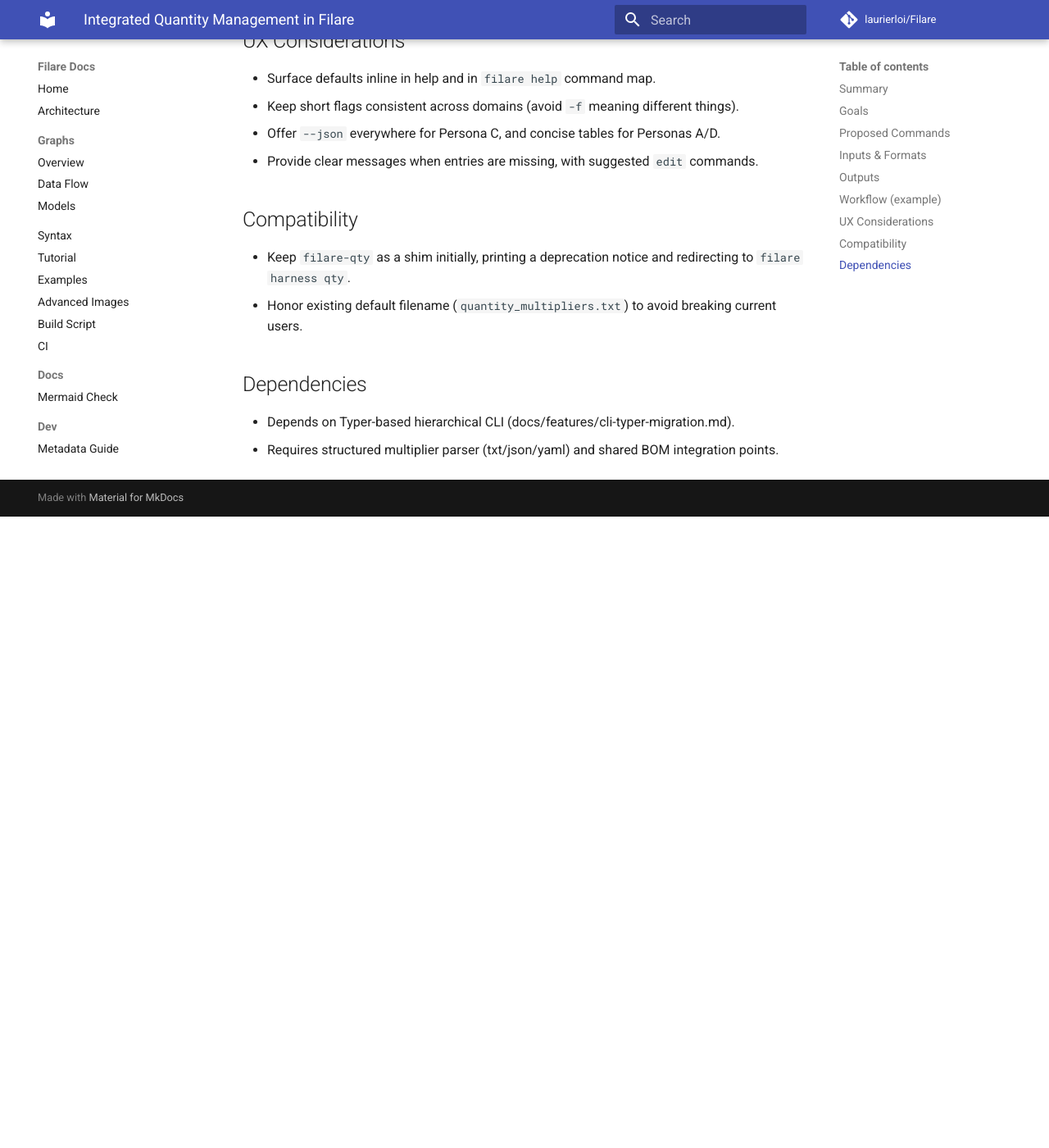
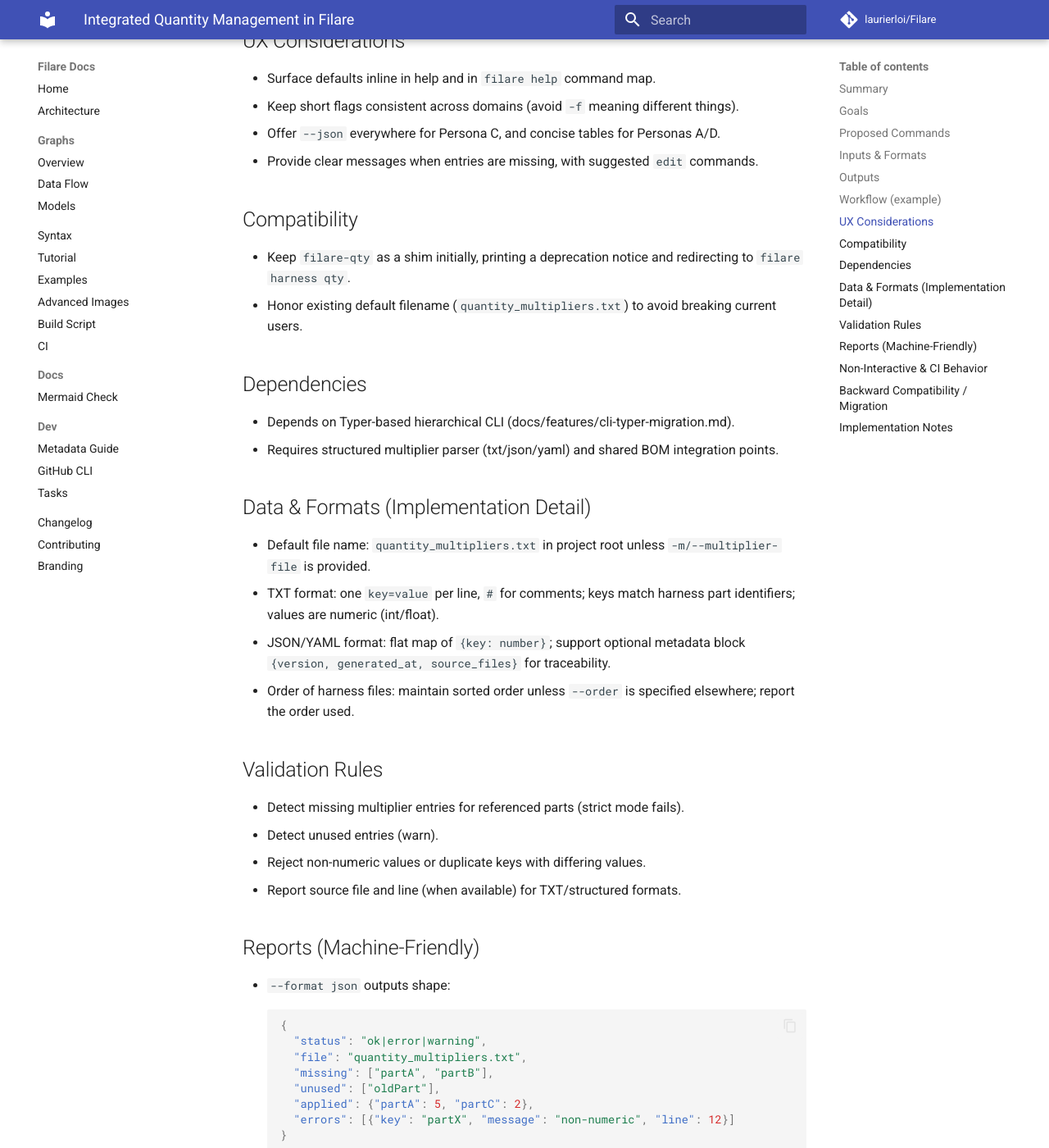
Before and after one commit to laurierloi/filare, an MkDocs documentation site: the page built from docs/features/integrated-quantity-management.md, in a window 1280 px wide and 1400 px high, scrolled down 2221 px. Shown: the whole window at 82% size. Built offline with MkDocs 1.6.1 and Material for MkDocs 9.7.7, drawn with Linux system fonts in a browser that asks for light colours; comment, search, counter and statistics services are not loaded; before the commit the page ends 2851 px from its top, so only the background shows below that; some of the changed text lies outside the part shown.

Commit message:
docs: enrich integrated quantity management spec

````diff
--- a/docs/features/integrated-quantity-management.md
+++ b/docs/features/integrated-quantity-management.md
@@ -66,3 +66,47 @@
 ## Dependencies
 - Depends on Typer-based hierarchical CLI (docs/features/cli-typer-migration.md).
 - Requires structured multiplier parser (txt/json/yaml) and shared BOM integration points.
+
+## Data & Formats (Implementation Detail)
+- Default file name: `quantity_multipliers.txt` in project root unless `-m/--multiplier-file` is provided.
+- TXT format: one `key=value` per line, `#` for comments; keys match harness part identifiers; values are numeric (int/float).
+- JSON/YAML format: flat map of `{key: number}`; support optional metadata block `{version, generated_at, source_files}` for traceability.
+- Order of harness files: maintain sorted order unless `--order` is specified elsewhere; report the order used.
+
+## Validation Rules
+- Detect missing multiplier entries for referenced parts (strict mode fails).
+- Detect unused entries (warn).
+- Reject non-numeric values or duplicate keys with differing values.
+- Report source file and line (when available) for TXT/structured formats.
+
+## Reports (Machine-Friendly)
+- `--format json` outputs shape:
+  ```json
+  {
+    "status": "ok|error|warning",
+    "file": "quantity_multipliers.txt",
+    "missing": ["partA", "partB"],
+    "unused": ["oldPart"],
+    "applied": {"partA": 5, "partC": 2},
+    "errors": [{"key": "partX", "message": "non-numeric", "line": 12}]
+  }
+  ```
+- Table output mirrors these fields in human-readable form.
+
+## Non-Interactive & CI Behavior
+- All commands must support non-interactive mode (no prompts) with deterministic exit codes:
+  - 0: success (and warnings only if `--strict` not set)
+  - 1: validation/application errors
+  - 2: usage/config errors
+- `--dry-run` available on apply/report to avoid writing outputs during CI checks.
+
+## Backward Compatibility / Migration
+- Phase 1: `filare-qty` remains; prints deprecation notice and delegates to `filare harness qty ...`.
+- Phase 2: Warning escalates; help text points to new commands and examples.
+- Phase 3: Remove shim after major release (document timeline in changelog).
+
+## Implementation Notes
+- Centralize multiplier parsing/serialization for TXT/JSON/YAML to avoid drift.
+- Reuse shared BOM flow; inject multipliers early and emit per-harness + aggregated reports.
+- Add examples to `examples/` showing multiplier files in each format.
+- Update workflows/tutorials to include the new commands and `--json` reporting for CI.
````
